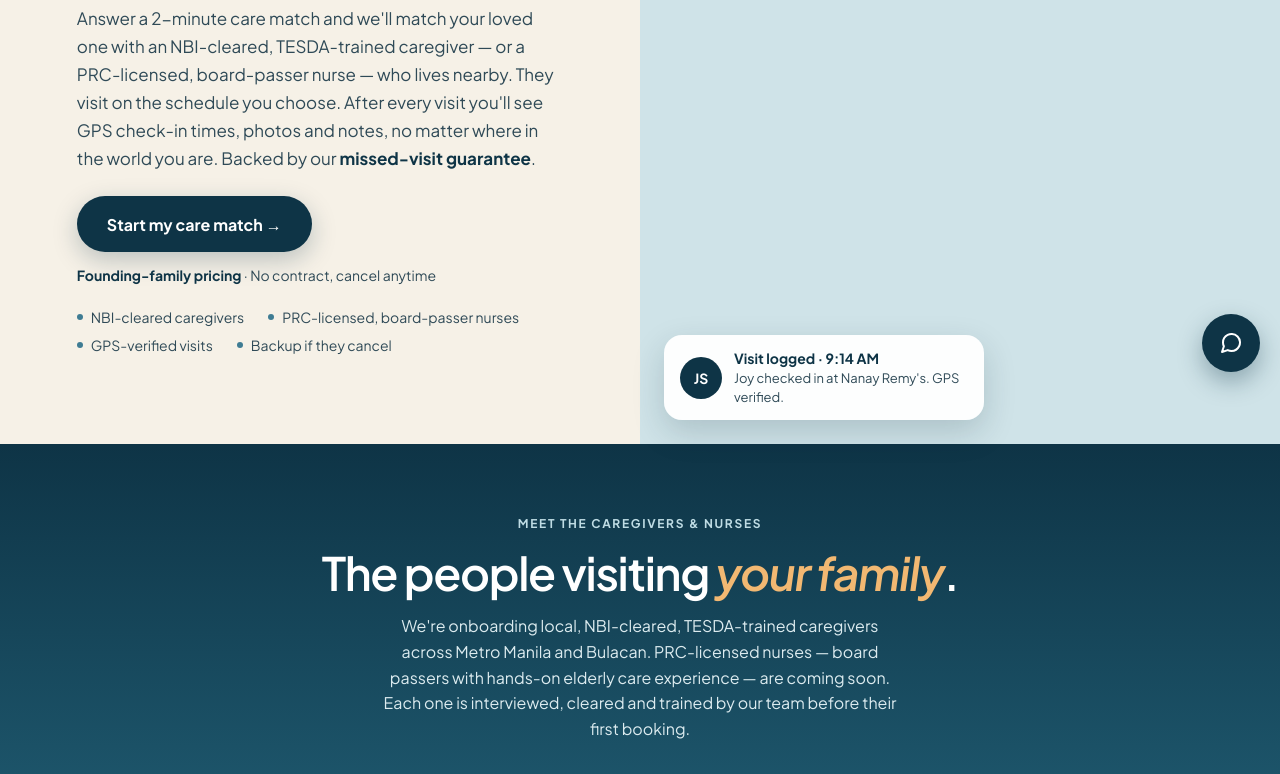
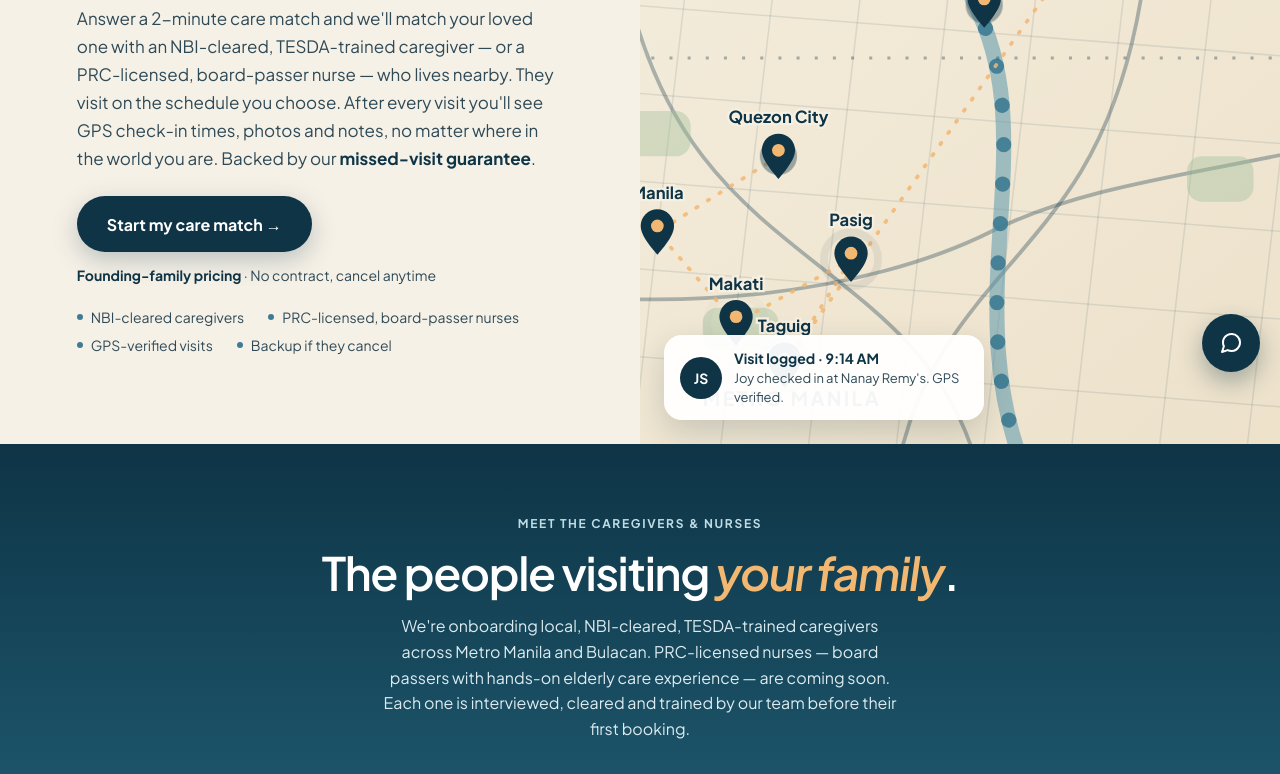
Before and after one commit to chantrix1-dev/Kalinga-website, a website: page public/index.html in a window 1280 px wide. Shown: the part 408-1182 px from the top of the page. Drawn offline with Linux system fonts and the light colour scheme.

Commit message:
Rebuild hero map as a realistic street-map illustration

```diff
--- a/public/index.html
+++ b/public/index.html
@@ -19,6 +19,8 @@
   .cg-strip{scrollbar-width:none}
   .cg-strip::-webkit-scrollbar{display:none}
   input:focus{border-color:#0E3446!important}
+  @keyframes gpsping{0%{transform:scale(1);opacity:.55}100%{transform:scale(2.8);opacity:0}}
+  .gps-ring{animation:gpsping 2.4s ease-out infinite}
 </style>
 </head>
 <body>
@@ -288,8 +290,56 @@ function render(){
         ${['NBI-cleared caregivers','PRC-licensed, board-passer nurses','GPS-verified visits','Backup if they cancel'].map(d=>`<span style="display:flex;align-items:center;gap:8px"><span style="width:6px;height:6px;border-radius:50%;background:#3E7C93"></span>${esc(d)}</span>`).join('')}
       </div>
     </div>
-    <div style="position:relative;min-height:520px;background:#CFE3E8">
-      <div class="img-slot"></div>
+    <div style="position:relative;min-height:520px;background:#F1E8D8;overflow:hidden">
+      <svg viewBox="0 0 640 520" preserveAspectRatio="xMidYMid slice" style="position:absolute;inset:0;width:100%;height:100%" xmlns="http://www.w3.org/2000/svg">
+        <defs>
+          <linearGradient id="paperGrad" x1="0" y1="0" x2="1" y2="1">
+            <stop offset="0" stop-color="#F6F0E2"/>
+            <stop offset="1" stop-color="#ECE0C8"/>
+          </linearGradient>
+        </defs>
+        <rect width="640" height="520" fill="url(#paperGrad)"/>
+        <g stroke="#0E3446" stroke-opacity=".1" stroke-width="1">
+          ${Array.from({length:12}).map((_,i)=>`<line x1="${i*58-10}" y1="0" x2="${i*58-70}" y2="520"/>`).join('')}
+          ${Array.from({length:10}).map((_,i)=>`<line x1="0" y1="${i*58-10}" x2="640" y2="${i*58+40}"/>`).join('')}
+        </g>
+        <g stroke="#0E3446" stroke-opacity=".32" stroke-width="2.5" fill="none" stroke-linecap="round">
+          <path d="M-10 410C120 440 260 420 340 380 420 340 520 340 650 300"/>
+          <path d="M60 -10C90 110 80 240 150 330 210 408 300 430 330 530"/>
+          <path d="M-10 230C150 210 230 180 340 150 450 120 540 90 650 60"/>
+          <path d="M470 -10C440 120 460 240 400 340 360 406 300 440 280 530"/>
+        </g>
+        <path d="M300 -10C330 70 290 150 330 230 375 318 320 420 360 530" fill="none" stroke="#5C9AAE" stroke-width="10" stroke-linecap="round" opacity=".55"/>
+        <path d="M300 -10C330 70 290 150 330 230 375 318 320 420 360 530" fill="none" stroke="#3E7C93" stroke-width="10" stroke-linecap="round" stroke-dasharray=".1 26" opacity=".9"/>
+        ${[[96,300,46,30],[360,70,56,36],[470,330,44,30],[150,430,50,28]].map(([x,y,w,h])=>`<rect x="${x}" y="${y}" width="${w}" height="${h}" rx="10" fill="#9DBF9A" opacity=".4"/>`).join('')}
+        <line x1="20" y1="265" x2="620" y2="265" stroke="#0E3446" stroke-width="2" stroke-dasharray="2 10" opacity=".35"/>
+        ${(()=>{
+          const pins = [
+            ['Quezon City',200,330],['Manila',120,380],['Makati',172,440],['Pasig',248,398],['Taguig',204,468],
+            ['Malolos',410,176],['Meycauayan',336,230],['Marilao',392,206],['San Jose del Monte',468,140],['Baliwag',486,82]
+          ];
+          const route = pins.map(p=>`${p[1]},${p[2]}`).join(' ');
+          return `
+        <polyline points="${route}" fill="none" stroke="#F2B872" stroke-width="2.5" stroke-dasharray="1 8" stroke-linecap="round" opacity=".85"/>
+        <g font-family="'Plus Jakarta Sans',system-ui,sans-serif">
+          ${pins.map(([label,x,y],i)=>`
+          <g>
+            <circle class="gps-ring" cx="${x}" cy="${y}" r="7" fill="none" stroke="#0E3446" stroke-width="2" style="transform-origin:${x}px ${y}px;animation-delay:${(i%6)*0.4}s"/>
+            <path d="M${x} ${y+15}c-7-8-11-14-11-19a11 11 0 1 1 22 0c0 5-4 11-11 19z" fill="#0E3446"/>
+            <circle cx="${x}" cy="${y-4}" r="4.2" fill="#F2B872"/>
+            <text x="${x}" y="${y-22}" text-anchor="middle" font-size="11" font-weight="700" fill="#0E3446" style="paint-order:stroke;stroke:#F6F0E2;stroke-width:3px">${label}</text>
+          </g>`).join('')}
+        </g>`;
+        })()}
+        <g font-family="'Plus Jakarta Sans',system-ui,sans-serif" font-weight="700" letter-spacing=".12em" font-size="13">
+          <text x="430" y="40" fill="#0E3446">BULACAN</text>
+          <text x="150" y="495" fill="#0E3446">METRO MANILA</text>
+        </g>
+      </svg>
+      <div style="position:absolute;right:20px;top:20px;background:rgba(255,255,255,.95);border-radius:14px;padding:10px 14px;display:flex;align-items:center;gap:8px;box-shadow:0 10px 26px rgba(14,42,56,.16);pointer-events:none">
+        <span style="width:8px;height:8px;border-radius:50%;background:#0E3446"></span>
+        <span style="font-size:12px;font-weight:700;color:#0E3446">GPS-tagged visits, live</span>
+      </div>
       <div style="position:absolute;left:24px;bottom:24px;background:rgba(255,255,255,.95);border-radius:18px;padding:14px 16px;display:flex;gap:12px;align-items:center;box-shadow:0 12px 32px rgba(14,42,56,.18);max-width:320px;pointer-events:none">
         <div style="width:42px;height:42px;border-radius:50%;background:#0E3446;color:#FFFFFF;display:flex;align-items:center;justify-content:center;font-size:14px;font-weight:700;flex-shrink:0">JS</div>
         <div style="display:flex;flex-direction:column;gap:2px">
```
